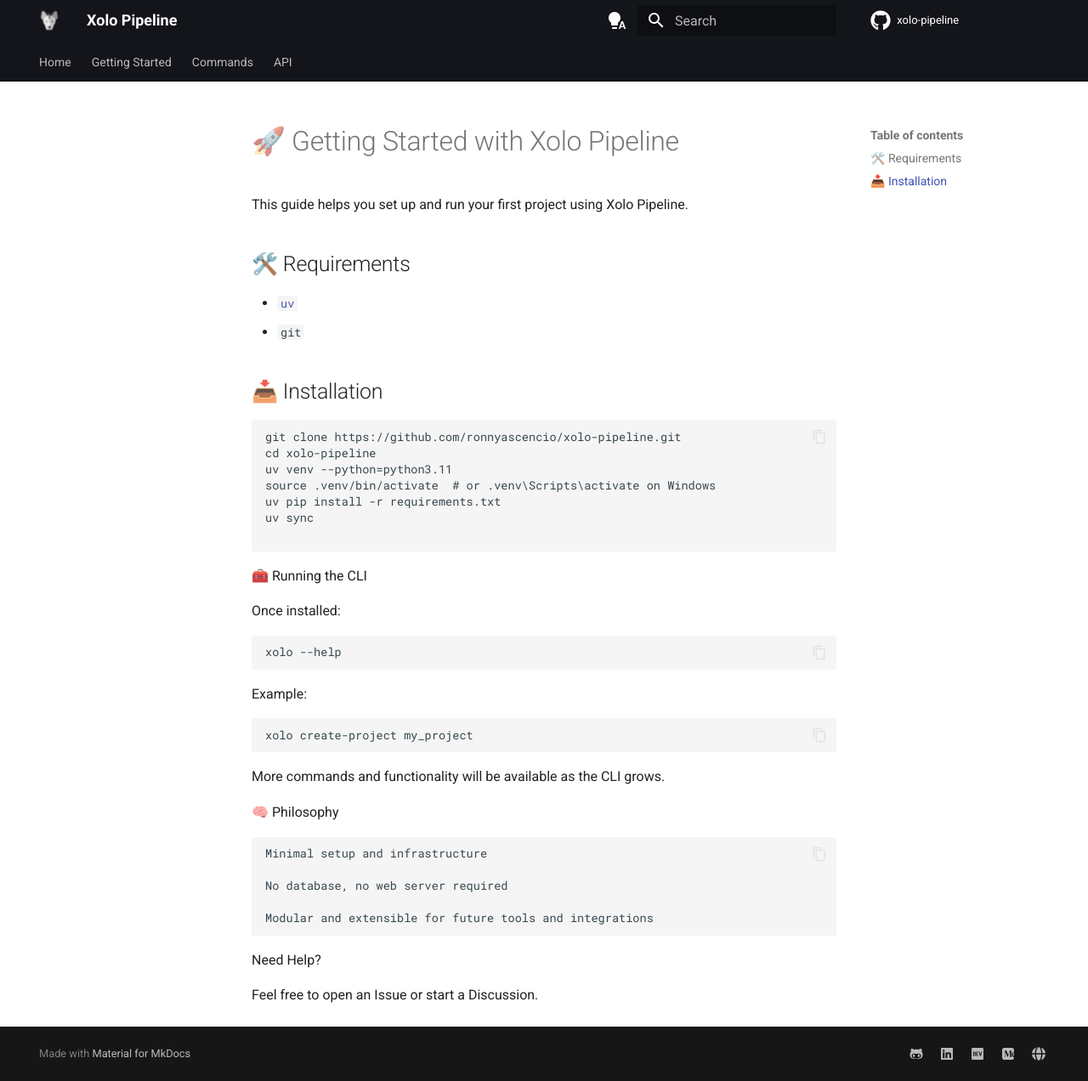
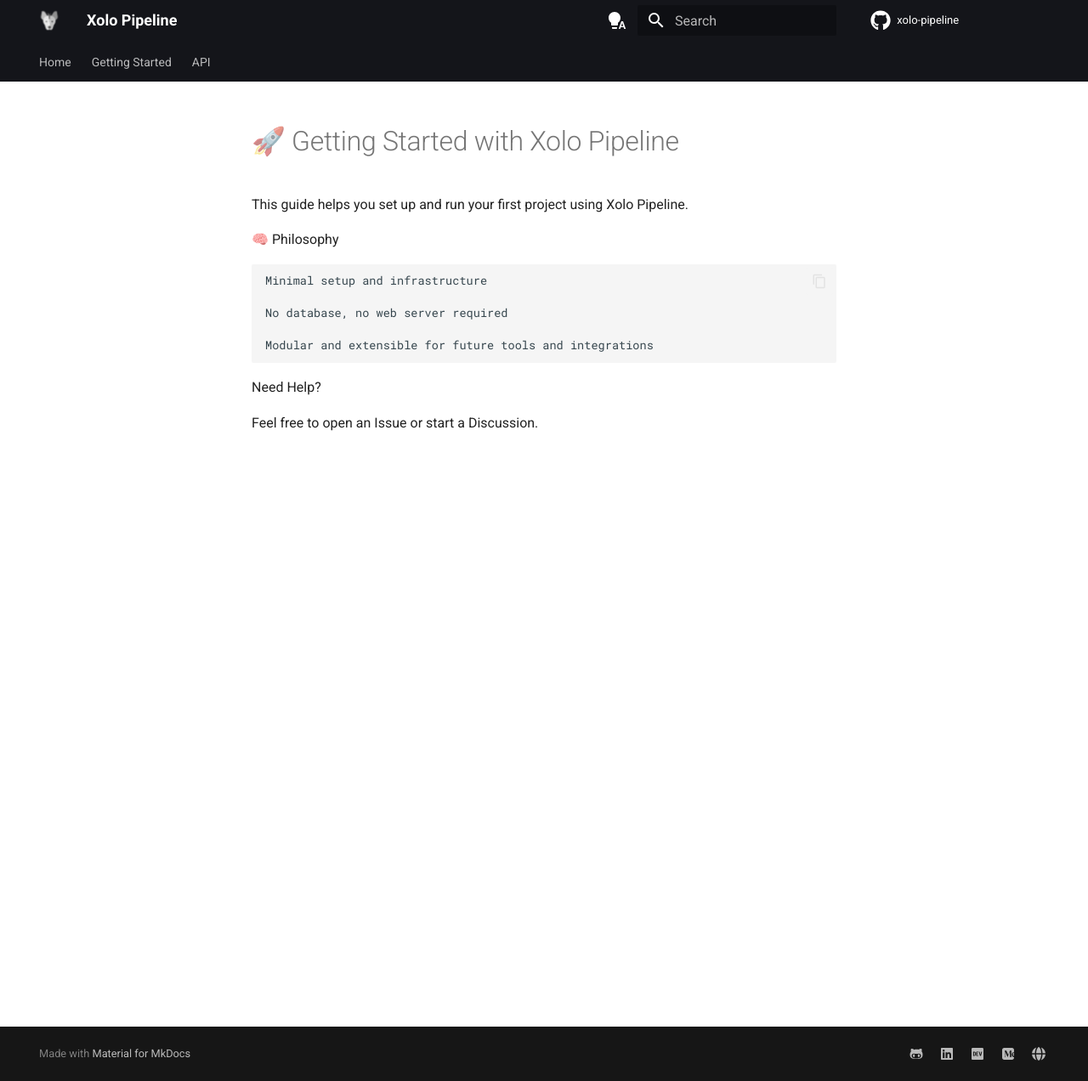
Before and after one commit to xololab/xolo-pipeline, an MkDocs documentation site: the page built from docs/getting-started.md, in a window 1280 px wide and 1272 px high. Shown: the whole window at 85% size. Built offline with MkDocs 1.6.1 and Material for MkDocs 9.7.7, drawn with Linux system fonts in a browser that asks for light colours; comment, search, counter and statistics services are not loaded.

Commit message:
docs updated and re organized

````diff
--- a/docs/getting-started.md
+++ b/docs/getting-started.md
@@ -1,34 +1,6 @@
 # 🚀 Getting Started with Xolo Pipeline
 
 This guide helps you set up and run your first project using Xolo Pipeline.
-
-## 🛠️ Requirements
-
-- [`uv`](https://github.com/astral-sh/uv)
-- `git`
-
-## 📥 Installation
-
-```bash
-git clone https://github.com/ronnyascencio/xolo-pipeline.git
-cd xolo-pipeline
-uv venv --python=python3.11
-source .venv/bin/activate  # or .venv\Scripts\activate on Windows
-uv pip install -r requirements.txt
-uv sync
-
-```
-🧰 Running the CLI
-
-Once installed:
-```
-xolo --help
-```
-Example:
-```
-xolo create-project my_project
-```
-More commands and functionality will be available as the CLI grows.
 
 
 🧠 Philosophy
--- a/mkdocs.yml
+++ b/mkdocs.yml
@@ -54,7 +54,6 @@
   - Getting Started:
       - tutorial/installation.md
       - tutorial/commands.md
-  - Commands: commands.md
   - API:
       - utils/load_config.md
 
````
Also changed, not shown: docs/index.md (+1 -1 lines), docs/tutorial/commands.md (+7 -0 lines).
